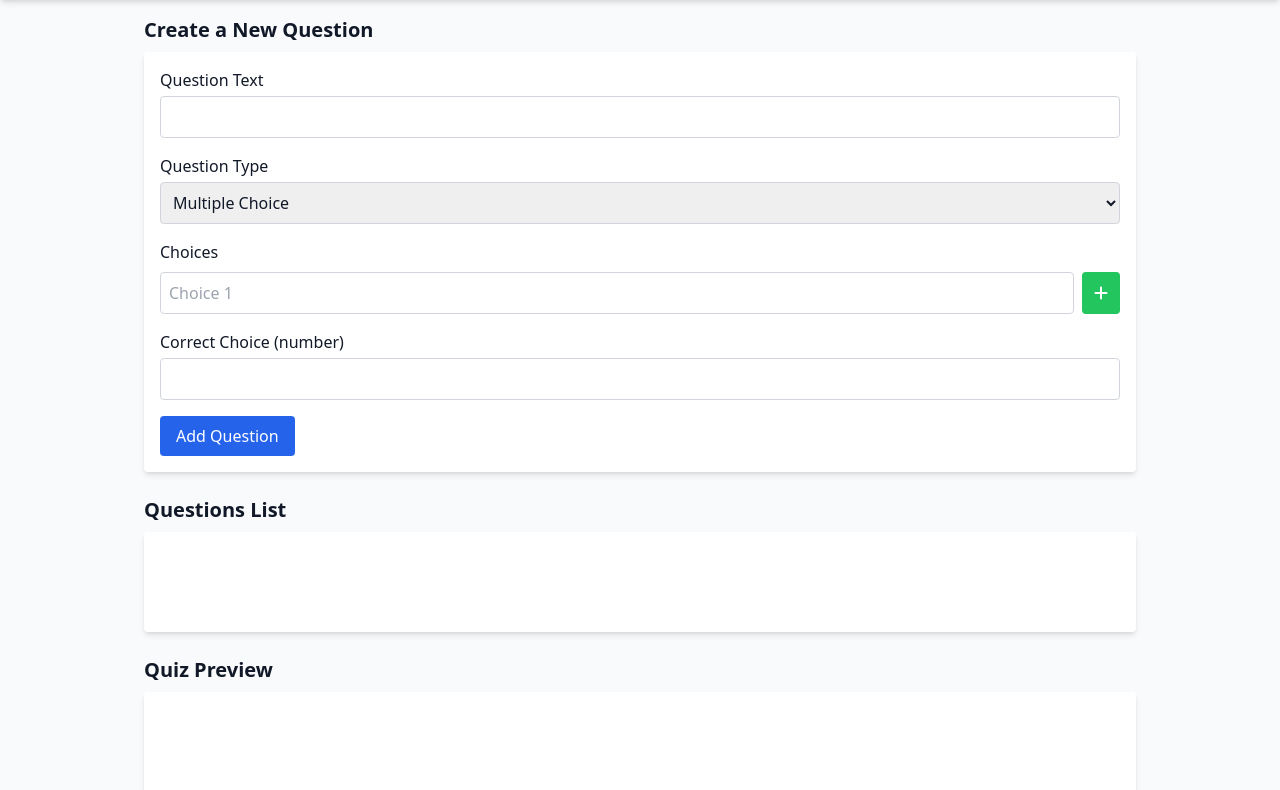
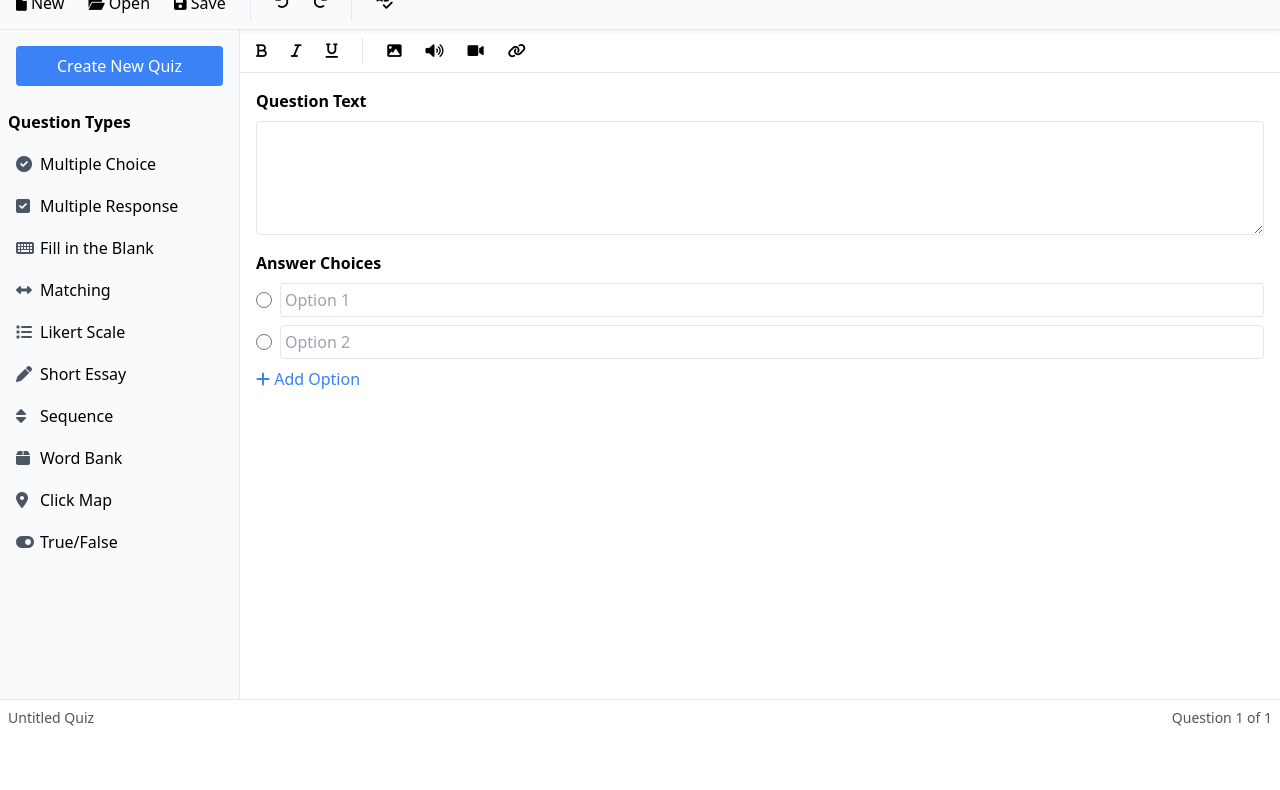
Before and after one commit to ahmed131517/blackboxai-1745015811145, a plain HTML site: page index.html in a window 1280 px wide. Shown: the part 64-854 px from the top of the page. After the commit the page ends 800 px from the top, so only its background shows below. Drawn offline with nearby package versions, Linux system fonts and the light colour scheme.

Commit message:
Add index.html 1745020504311

```diff
--- a/index.html
+++ b/index.html
@@ -1,63 +1,98 @@
-<!DOCTYPE html>
 <html lang="en">
 <head>
-  <meta charset="UTF-8" />
-  <meta name="viewport" content="width=device-width, initial-scale=1" />
-  <title>Quiz Creator App</title>
-  <link href="https://fonts.googleapis.com/css2?family=Inter:wght@400;600&display=swap" rel="stylesheet" />
-  <link rel="stylesheet" href="https://cdnjs.cloudflare.com/ajax/libs/font-awesome/6.0.0-beta3/css/all.min.css" />
-  <script src="https://cdn.tailwindcss.com"></script>
-  <script defer src="app.js"></script>
+    <meta charset="UTF-8">
+    <meta name="viewport" content="width=device-width, initial-scale=1.0">
+    <title>Quiz Creator</title>
+    <script src="https://cdn.tailwindcss.com"></script>
+    <link href="https://cdnjs.cloudflare.com/ajax/libs/font-awesome/6.0.0/css/all.min.css" rel="stylesheet">
+    <link rel="stylesheet" href="styles.css">
+    <style>
+    </style>
 </head>
-<body class="bg-gray-50 font-sans text-gray-900 min-h-screen flex flex-col">
-  <header class="bg-blue-600 text-white p-4 shadow-md">
-    <h1 class="text-2xl font-semibold">Quiz Creator App</h1>
-  </header>
-  <main class="flex-grow container mx-auto p-4 max-w-5xl">
-    <section class="mb-6">
-      <h2 class="text-xl font-semibold mb-2">Create a New Question</h2>
-      <form id="question-form" class="bg-white p-4 rounded shadow-md space-y-4">
-        <div>
-          <label for="question-text" class="block font-medium mb-1">Question Text</label>
-          <input type="text" id="question-text" name="question-text" class="w-full border border-gray-300 rounded p-2" required />
+<body class="h-screen flex flex-col">
+    <!-- Ribbon Menu -->
+    <div class="ribbon bg-gray-50 border-b">
+        <div class="flex border-b">
+            <div class="ribbon-tab active">Home</div>
+            <div class="ribbon-tab">Insert</div>
+            <div class="ribbon-tab">Quiz Properties</div>
+            <div class="ribbon-tab">Preview</div>
+            <div class="ribbon-tab">Publish</div>
         </div>
-        <div>
-          <label class="block font-medium mb-1">Question Type</label>
-          <select id="question-type" name="question-type" class="w-full border border-gray-300 rounded p-2">
-            <option value="multiple-choice">Multiple Choice</option>
-          </select>
+        <div class="flex p-2 gap-2">
+            <button class="toolbar-btn"><i class="fas fa-file"></i> New</button>
+            <button class="toolbar-btn"><i class="fas fa-folder-open"></i> Open</button>
+            <button class="toolbar-btn"><i class="fas fa-save"></i> Save</button>
+            <div class="border-r mx-2"></div>
+            <button class="toolbar-btn"><i class="fas fa-undo"></i></button>
+            <button class="toolbar-btn"><i class="fas fa-redo"></i></button>
+            <div class="border-r mx-2"></div>
+            <button class="toolbar-btn"><i class="fas fa-spell-check"></i></button>
         </div>
-        <div id="choices-container" class="space-y-2">
-          <label class="block font-medium mb-1">Choices</label>
-          <div class="flex space-x-2">
-            <input type="text" class="choice-input flex-grow border border-gray-300 rounded p-2" placeholder="Choice 1" required />
-            <button type="button" id="add-choice" class="bg-green-500 text-white px-3 rounded hover:bg-green-600" title="Add Choice">
-              <i class="fas fa-plus"></i>
+    </div>
+
+    <div class="flex flex-1 overflow-hidden">
+        <!-- Sidebar -->
+        <div class="w-60 border-r bg-gray-50 flex flex-col">
+            <button class="m-4 p-2 bg-blue-500 text-white rounded">
+                Create New Quiz
             </button>
-          </div>
+            <div class="overflow-y-auto">
+                <div class="p-2 font-bold">Question Types</div>
+                <div class="sidebar-item"><i class="fas fa-check-circle"></i> Multiple Choice</div>
+                <div class="sidebar-item"><i class="fas fa-check-square"></i> Multiple Response</div>
+                <div class="sidebar-item"><i class="fas fa-keyboard"></i> Fill in the Blank</div>
+                <div class="sidebar-item"><i class="fas fa-arrows-alt-h"></i> Matching</div>
+                <div class="sidebar-item"><i class="fas fa-list"></i> Likert Scale</div>
+                <div class="sidebar-item"><i class="fas fa-pen"></i> Short Essay</div>
+                <div class="sidebar-item"><i class="fas fa-sort"></i> Sequence</div>
+                <div class="sidebar-item"><i class="fas fa-box"></i> Word Bank</div>
+                <div class="sidebar-item"><i class="fas fa-map-marker-alt"></i> Click Map</div>
+                <div class="sidebar-item"><i class="fas fa-toggle-on"></i> True/False</div>
+            </div>
         </div>
-        <div>
-          <label for="correct-choice" class="block font-medium mb-1">Correct Choice (number)</label>
-          <input type="number" id="correct-choice" name="correct-choice" min="1" class="w-full border border-gray-300 rounded p-2" required />
+
+        <!-- Main Editor -->
+        <div class="flex-1 flex flex-col overflow-hidden">
+            <div class="border-b p-2 flex gap-2">
+                <button class="toolbar-btn"><i class="fas fa-bold"></i></button>
+                <button class="toolbar-btn"><i class="fas fa-italic"></i></button>
+                <button class="toolbar-btn"><i class="fas fa-underline"></i></button>
+                <div class="border-r mx-2"></div>
+                <button class="toolbar-btn"><i class="fas fa-image"></i></button>
+                <button class="toolbar-btn"><i class="fas fa-volume-up"></i></button>
+                <button class="toolbar-btn"><i class="fas fa-video"></i></button>
+                <button class="toolbar-btn"><i class="fas fa-link"></i></button>
+            </div>
+
+            <div class="flex-1 p-4 overflow-y-auto">
+                <div class="mb-4">
+                    <div class="font-bold mb-2">Question Text</div>
+                    <textarea class="w-full p-2 border rounded" rows="4"></textarea>
+                </div>
+
+                <div>
+                    <div class="font-bold mb-2">Answer Choices</div>
+                    <div class="space-y-2">
+                        <div class="flex items-center gap-2">
+                            <input type="radio" name="answer">
+                            <input type="text" class="flex-1 border rounded p-1" placeholder="Option 1">
+                        </div>
+                        <div class="flex items-center gap-2">
+                            <input type="radio" name="answer">
+                            <input type="text" class="flex-1 border rounded p-1" placeholder="Option 2">
+                        </div>
+                        <button class="text-blue-500"><i class="fas fa-plus"></i> Add Option</button>
+                    </div>
+                </div>
+            </div>
         </div>
-        <button type="submit" class="bg-blue-600 text-white px-4 py-2 rounded hover:bg-blue-700">Add Question</button>
-      </form>
-    </section>
-    <section class="mb-6">
-      <h2 class="text-xl font-semibold mb-2">Questions List</h2>
-      <ul id="questions-list" class="bg-white rounded shadow-md p-4 space-y-2 min-h-[100px]">
-        <!-- Questions will be listed here -->
-      </ul>
-    </section>
-    <section>
-      <h2 class="text-xl font-semibold mb-2">Quiz Preview</h2>
-      <div id="quiz-preview" class="bg-white rounded shadow-md p-4 min-h-[150px]">
-        <!-- Quiz preview will be shown here -->
-      </div>
-    </section>
-  </main>
-  <footer class="bg-gray-200 text-center p-4 text-sm text-gray-600">
-    &copy; 2024 Quiz Creator App
-  </footer>
+    </div>
+
+    <!-- Footer -->
+    <div class="border-t p-2 flex justify-between text-sm text-gray-600">
+        <div>Untitled Quiz</div>
+        <div>Question 1 of 1</div>
+    </div>
 </body>
 </html>
```
